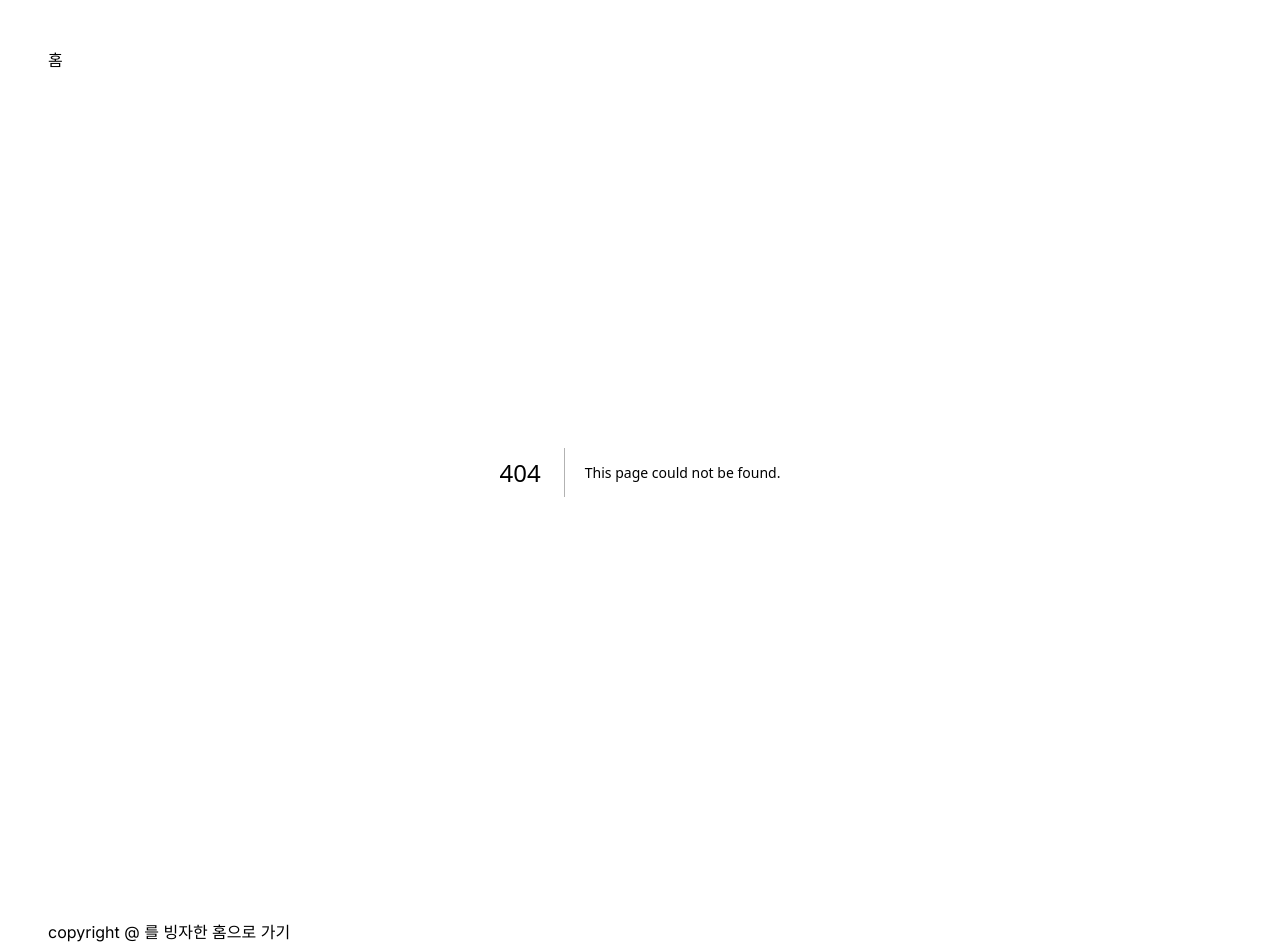
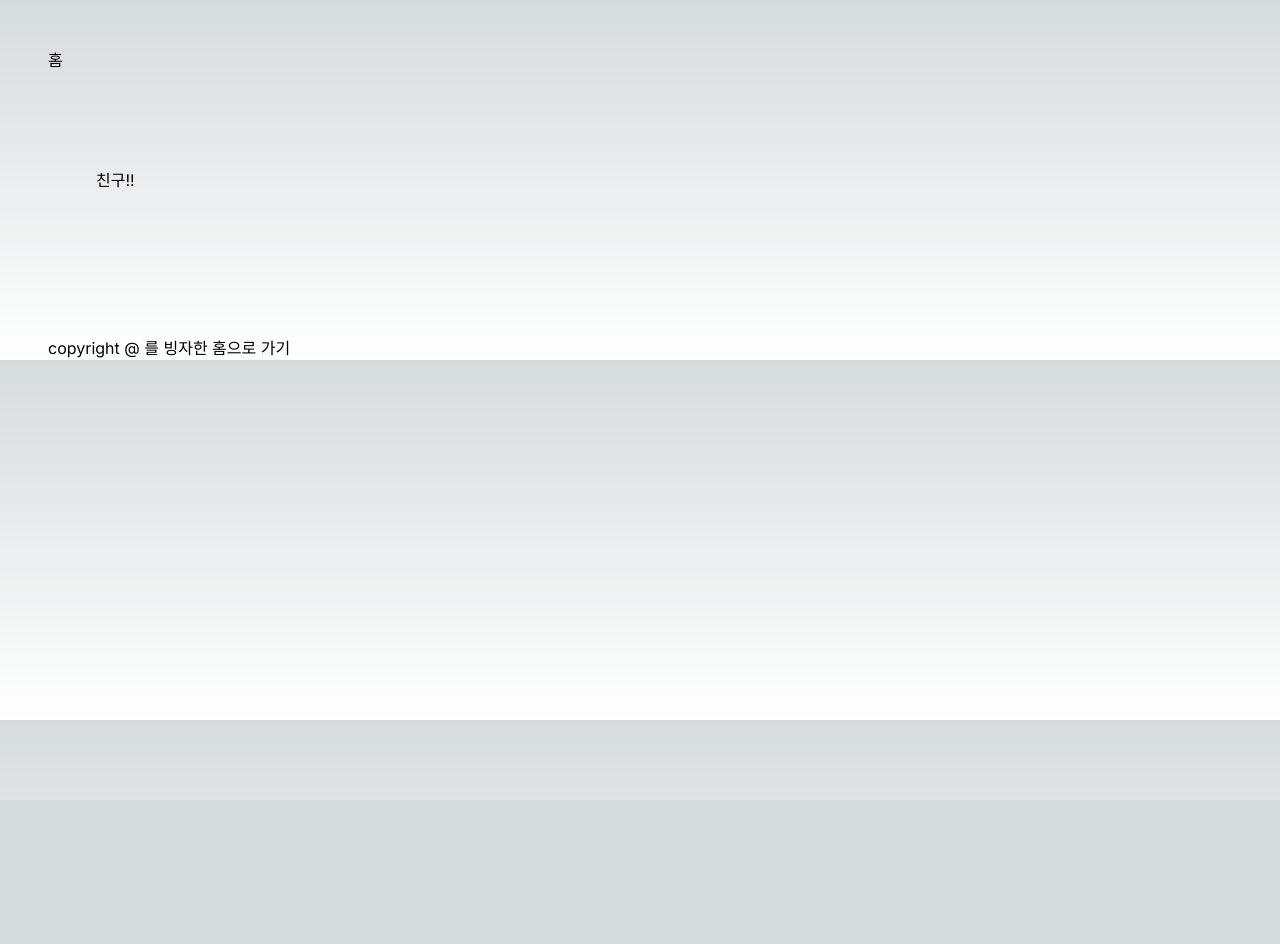
Before and after one commit to Lovilind/web-client-chat, a Next.js app: page /neighbors in a window 1280 px wide. Before the commit this address had no page. After the commit the page ends 800 px from the top, so only its background shows below. Built offline with nearby package versions, Linux system fonts and the light colour scheme.

Commit message:
feat: zustand store 설정, tailwind prettier plugin, 및 전반적인 layout 설정

```diff
--- /dev/null
+++ b/app/(route)/login/layout.tsx
@@ -0,0 +1,22 @@
+import type { Metadata } from 'next';
+import { Inter } from 'next/font/google';
+import '../../globals.css';
+
+const inter = Inter({ subsets: ['latin'] });
+
+export const metadata: Metadata = {
+  title: 'Login',
+  description: 'Login',
+};
+
+export default function LoginLayout({
+  children,
+}: {
+  children: React.ReactNode;
+}) {
+  return (
+    <main lang="en">
+      <article className={inter.className}>{children}</article>
+    </main>
+  );
+}
--- /dev/null
+++ b/app/(route)/neighbors/layout.tsx
@@ -0,0 +1,22 @@
+import type { Metadata } from 'next';
+import { Inter } from 'next/font/google';
+import '../../globals.css';
+
+const inter = Inter({ subsets: ['latin'] });
+
+export const metadata: Metadata = {
+  title: 'Neighbors',
+  description: 'Neighbors',
+};
+
+export default function NeighborsLayout({
+  children,
+}: {
+  children: React.ReactNode;
+}) {
+  return (
+    <main lang="en">
+      <article className={inter.className}>{children}</article>
+    </main>
+  );
+}
--- /dev/null
+++ b/app/(route)/neighbors/page.tsx
@@ -0,0 +1,6 @@
+export default function Neighbors() {
+  const test = 123;
+  console.log('eslint 테스트', test);
+
+  return <div>친구!!</div>;
+}
--- /dev/null
+++ b/app/(route)/register/layout.tsx
@@ -0,0 +1,22 @@
+import type { Metadata } from 'next';
+import { Inter } from 'next/font/google';
+import '../../globals.css';
+
+const inter = Inter({ subsets: ['latin'] });
+
+export const metadata: Metadata = {
+  title: 'Register',
+  description: 'Register',
+};
+
+export default function RegisterLayout({
+  children,
+}: {
+  children: React.ReactNode;
+}) {
+  return (
+    <main lang="en">
+      <article className={inter.className}>{children}</article>
+    </main>
+  );
+}
--- a/app/page.tsx
+++ b/app/page.tsx
@@ -1,4 +1,5 @@
 import Link from 'next/link';
+import { CounterStoreProvider } from './_store/providers/sample-store-provider';
 
 export default function Home() {
   return (
```
